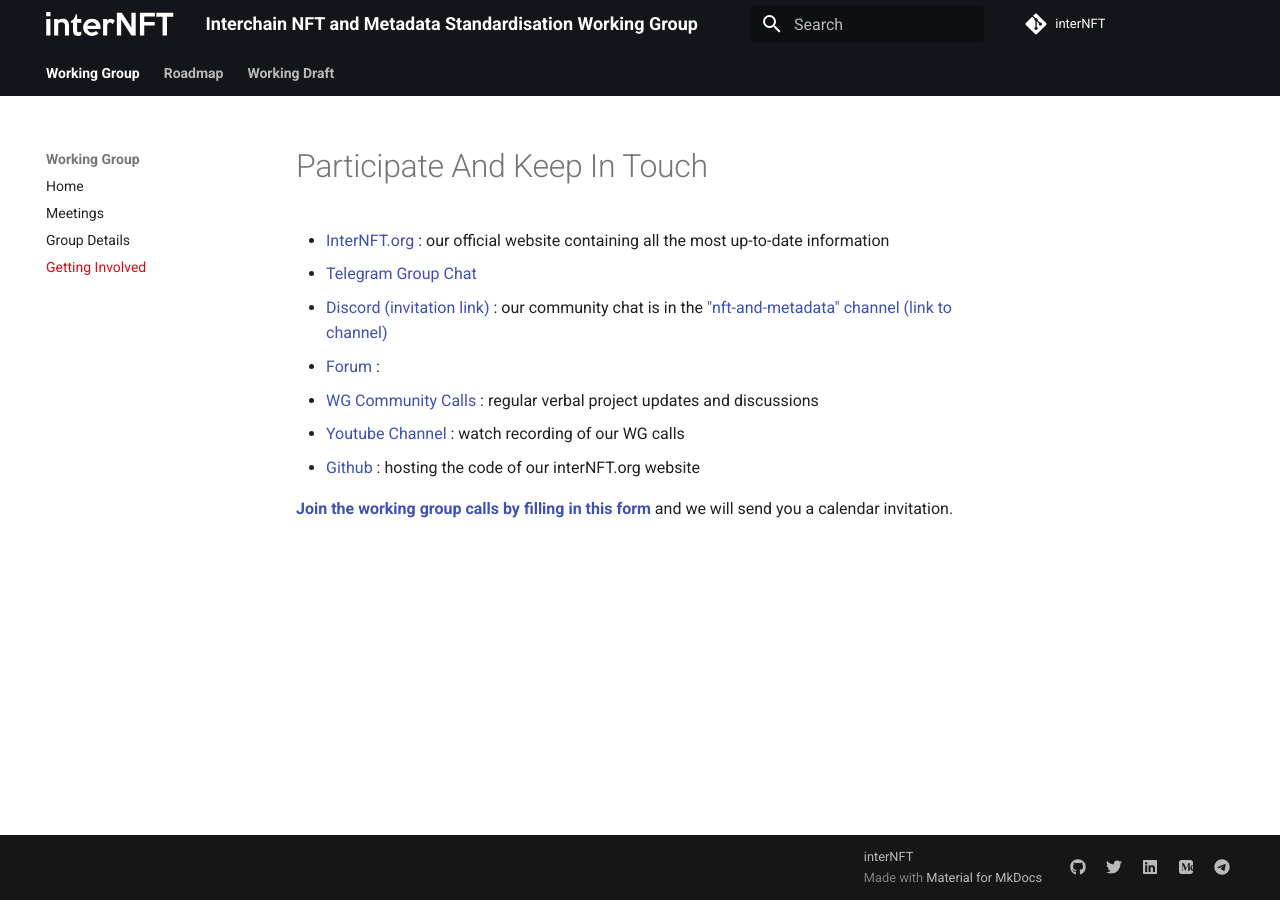
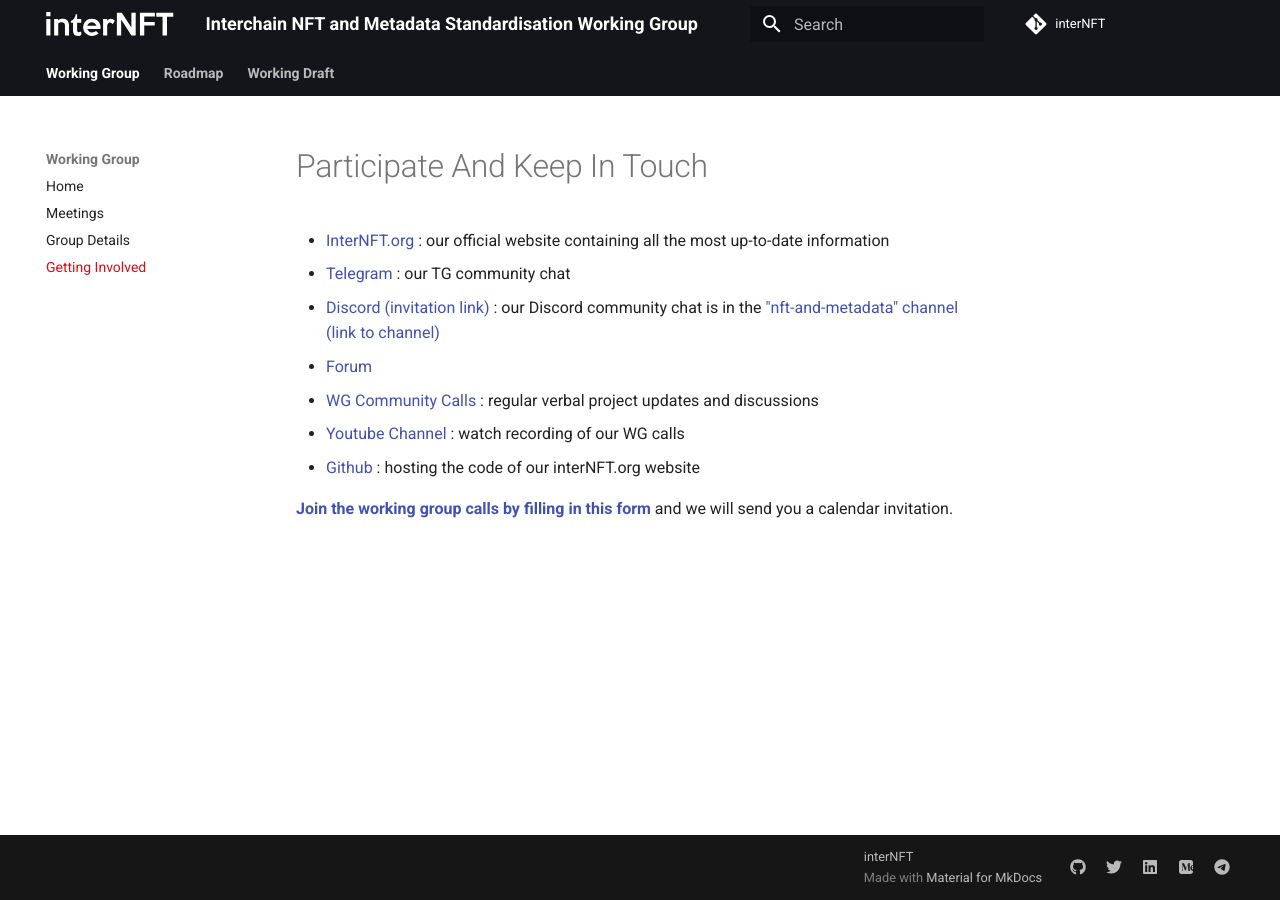
Before and after one commit to interNFT/documentation, an MkDocs documentation site: the page built from markdowns/workingGroup/gettingInvolved.md, in a window 1280 px wide. Built offline with MkDocs 1.6.1 and Material for MkDocs 9.7.7, drawn with Linux system fonts in a browser that asks for light colours.

Commit message:
Update gettingInvolved.md

```diff
--- a/markdowns/workingGroup/gettingInvolved.md
+++ b/markdowns/workingGroup/gettingInvolved.md
@@ -1,9 +1,9 @@
 # Participate And Keep In Touch
 
 * [InterNFT.org](https://interNFT.org){:target="_blank"} : our official website containing all the most up-to-date information
-* [Telegram Group Chat](https://t.me/joinchat/AAAAAFdBxL7hVoBdf3tFHw){:target="_blank"}
-* [Discord (invitation link)](https://discord.com/invite/W8trcGV){:target="_blank"} : our community chat is in the ["nft-and-metadata" channel (link to channel)](https://discord.com/channels/669268347736686612/744845986743975976){:target="_blank"}
-* [Forum](https://discuss.internft.org/){:target="_blank"} :
+* [Telegram](https://t.me/joinchat/AAAAAFdBxL7hVoBdf3tFHw){:target="_blank"} : our TG community chat
+* [Discord (invitation link)](https://discord.com/invite/W8trcGV){:target="_blank"} : our Discord community chat is in the ["nft-and-metadata" channel (link to channel)](https://discord.com/channels/669268347736686612/744845986743975976){:target="_blank"}
+* [Forum](https://discuss.internft.org/){:target="_blank"}
 * [WG Community Calls](/workingGroup/meetings/) : regular verbal project updates and discussions
 * [Youtube Channel](https://www.youtube.com/channel/UCEmFhwNH8AiHR8dNSZ9fB0w){:target="_blank"} : watch recording of our WG calls
 * [Github](https://github.com/interNFT){:target="_blank"} : hosting the code of our interNFT.org website
```
